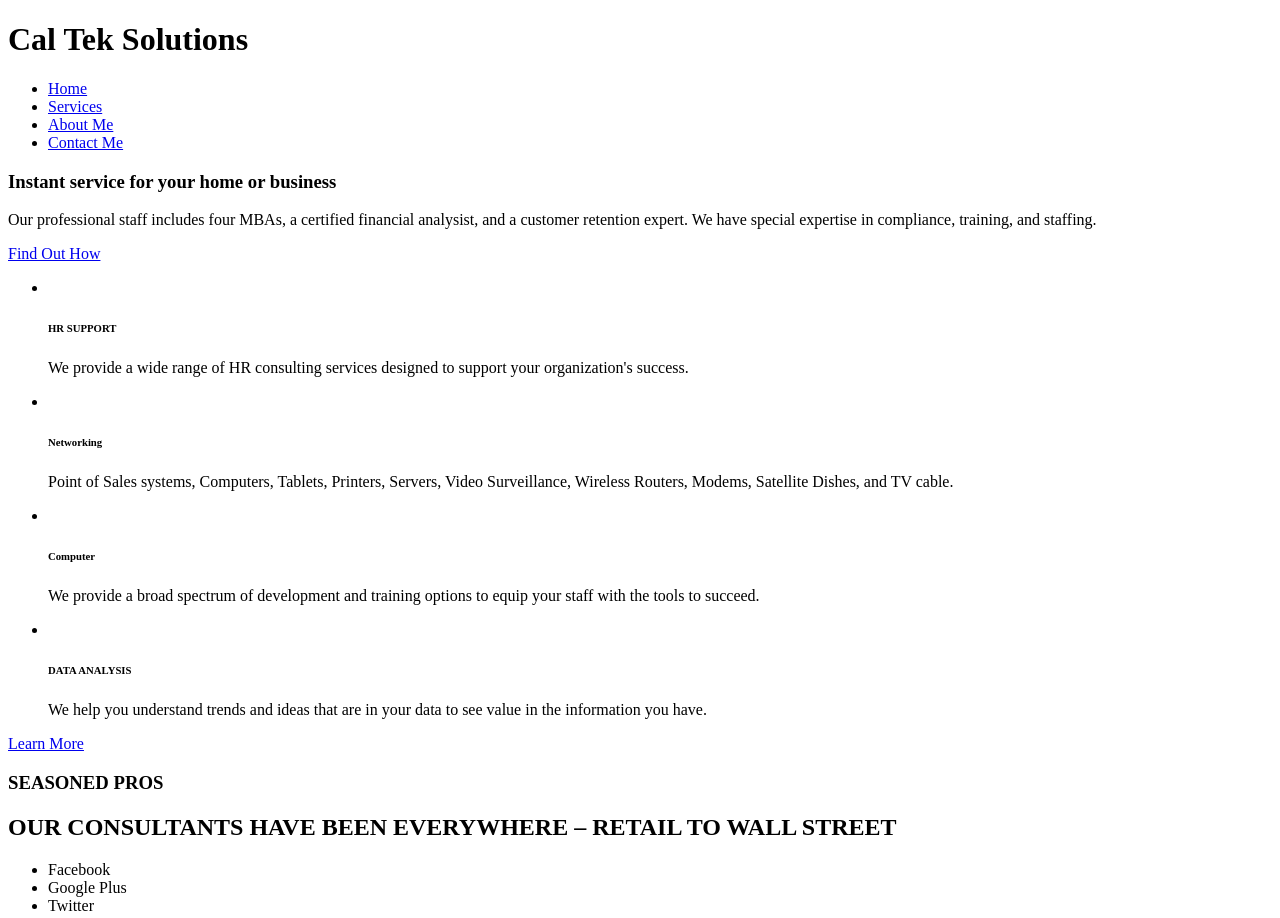
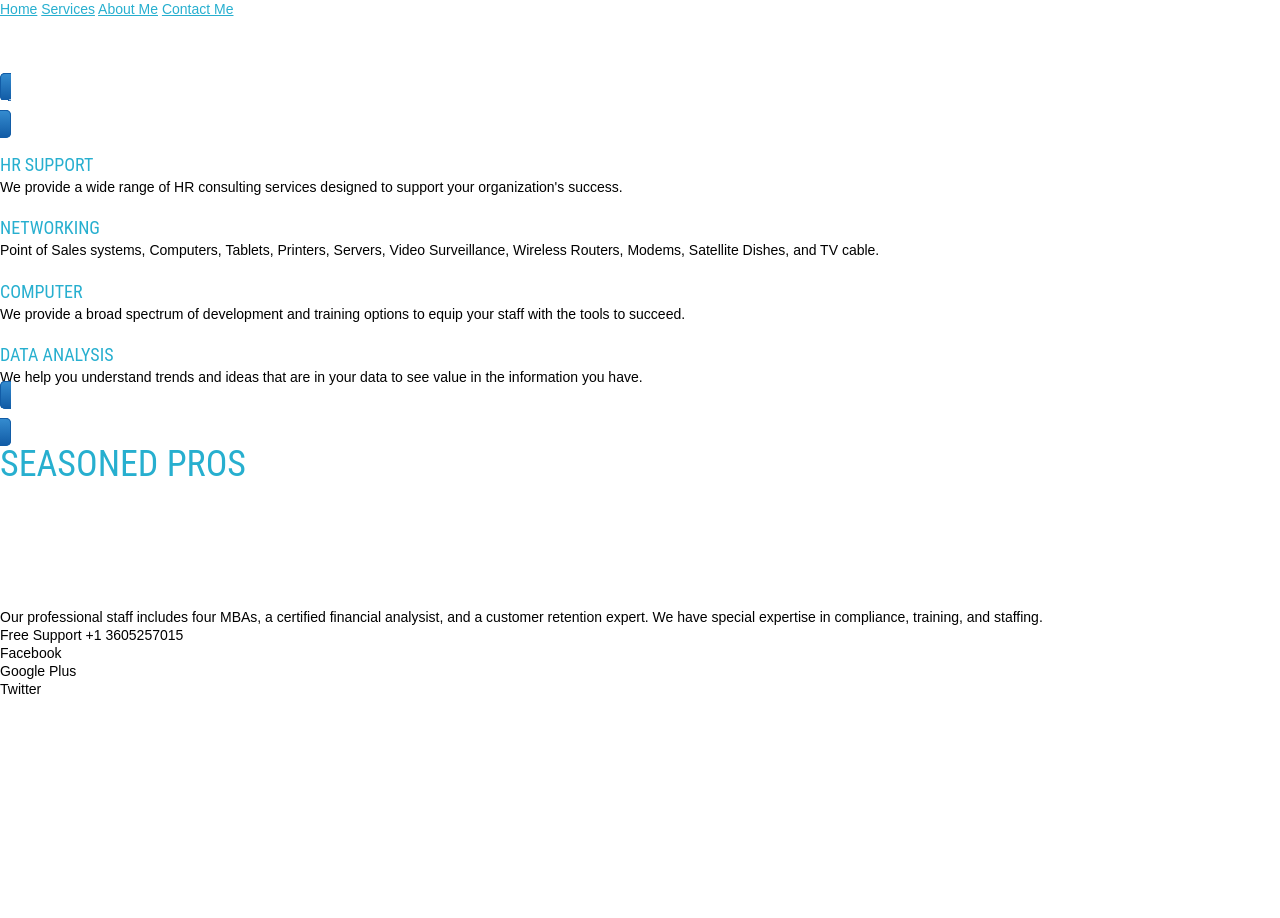
Before and after one commit to code-broth/cts, a plain HTML site: page www.calteksolutions.com/index.html in a window 1280 px wide. Shown: the top 918 px of the page. After the commit the page ends 800 px from the top, so only its background shows below. Drawn offline with Linux system fonts and the light colour scheme.

Commit message:
Optimize HTML for CSS.

```diff
--- a/www.calteksolutions.com/index.html
+++ b/www.calteksolutions.com/index.html
@@ -4,64 +4,59 @@
     <head>
         <meta charset="utf-8">
         <title>Home</title>
+        <link href="site.css" rel="stylesheet" type="text/css">
     </head>
 
     <body>
+        <div id="index_header">
+          <div id="nav">
+              <a href="index.html" class="blue_text">Home</a>
+              <a href="services.html" class="blue_text">Services</a>
+              <a href="about-me.html" class="blue_text">About Me</a>
+              <a href="contact-me.html" class="blue_text">Contact Me</a>
+          </div>
+          <h1 class="post_header">Instant service for your home or business</h1>
+          <a class="button" href="about-me.html"><p>Find Out How</p></a>
+        </div>
 
-    <h1 id="title">Cal Tek Solutions</h1>
 
-    <ul id="nav">
-        <li><a href="index.html">Home</a></li>
-        <li><a href="services.html">Services</a></li>
-        <li><a href="about-me.html">About Me</a></li>
-        <li><a href="contact-me.html">Contact Me</a></li>
-    </ul>
-
-    <h3 id="slogan">Instant service for your home or business</h3>
-    <p>Our professional staff includes four MBAs, a certified financial analysist, and a customer retention expert. We have special expertise in compliance, training, and staffing.</p>
-    <a class="colored button" href="about-me.html">Find Out How</a>
-
-    <ul id="services">
-        <li>
-            <img src="" alt="" />
-            <h6>HR SUPPORT</h6>
+        <div id="index_body">
+          <div id="services_post">
+            <div class="service">
+              <img src="" alt=""/>
+              <h6>HR Support</h6>
               <p>We provide a wide range of HR consulting services designed to support your organization's success.</p>
-        </li>
-
-        <li>
-            <img src="" alt="" />
+            </div>
+            <div class="service">
+              <img src="" alt=""/>
               <h6>Networking</h6>
               <p>Point of Sales systems, Computers, Tablets, Printers, Servers, Video Surveillance, Wireless Routers, Modems, Satellite Dishes, and TV cable.</p>
-        </li>
-
-        <li>
-            <img src="" alt="" />
+            </div>
+            <div class="service">
+              <img src="" alt=""/>
               <h6>Computer</h6>
               <p>We provide a broad spectrum of development and training options to equip your staff with the tools to succeed.</p>
-        </li>
-
-        <li>
-            <img src="" alt="" />
-            <h6>DATA ANALYSIS</h6>
+            </div>
+            <div class="service">
+              <img src="" alt=""/>
+              <h6>Data Analysis</h6>
               <p>We help you understand trends and ideas that are in your data to see value in the information you have.</p>
-        </li>
-    </ul>
-
-    <a class="button" href="about-me.html">Learn More</a>
-
-    <div id="description">
-        <h3>SEASONED PROS</h3>
-        <h2>OUR CONSULTANTS HAVE BEEN EVERYWHERE – RETAIL TO WALL STREET</h2>
+            </div>
+          </div>
+          <a class="button" href="about-me.html"><p>Learn More</p></a>
+          <h3 class="post_subheader">Seasoned Pros</h3>
+          <h1 class="post_header">Our Consultans Have Been Everywhere – Retail To Wall Street</h1>
+          <p>Our professional staff includes four MBAs, a certified financial analysist, and a customer retention expert. We have special expertise in compliance, training, and staffing.</p>
         </div>
 
-    <ul class="social">
-        <li class="facebook">Facebook</li>
-        <li class="googleplus">Google Plus</li>
-        <li class="twitter">Twitter</li>
-    </ul>
-
+        <footer>
           <p>Free&nbsp;Support&nbsp;<span class="phone">+1&nbsp;3605257015</span></p>
-
+          <div class="social">
+              <p class="facebook">Facebook</p>
+              <p class="googleplus">Google Plus</p>
+              <p class="twitter">Twitter</p>
+          </div>
+        </footer>
     </body>
 
   </html>
```
Lines whose indentation alone changed are shown as unchanged.
